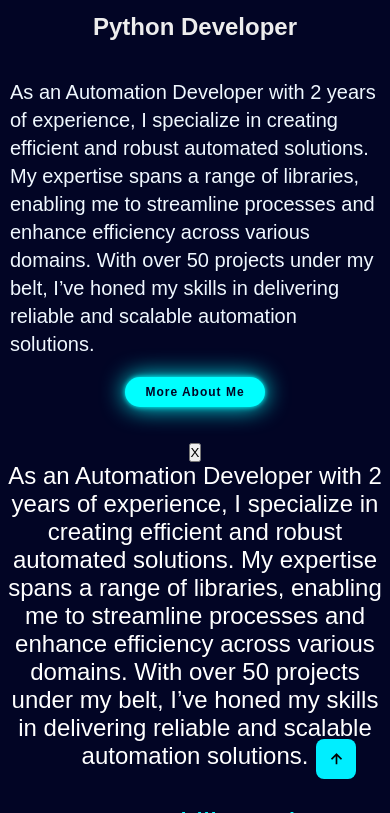
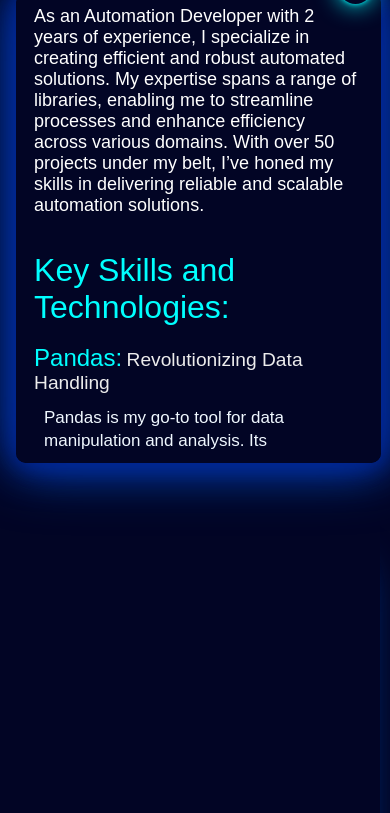
Before and after one commit to PawankedarChaturvedi/Personal_Website, a plain HTML site: page index.html in a window 390 px wide. Both pictures are taken after a click on the button "More About Me". Shown: the part 982-1795 px from the top of the page. Drawn offline with nearby package versions, Linux system fonts and the light colour scheme.

Commit message:
Updated Code of About Me for Mobile  Pawan v_4

```diff
--- a/index.html
+++ b/index.html
@@ -61,7 +61,7 @@
                 <div class="aboutMe-popup" id="aboutMe">
                     <br><br><button href="#" class="btn-box_AboutMe" onclick="closeForm()">X</button>
                     <div class="aboutme_Content" >
-                        <span style="color:white; font-size:x-large;">As an Automation Developer with 2 years of experience, I specialize in creating efficient and robust automated solutions. My expertise spans a range of libraries, enabling me to streamline processes and enhance efficiency across various domains. With over 50 projects under my belt, I’ve
+                        <span id="Bio-AboutMe" >As an Automation Developer with 2 years of experience, I specialize in creating efficient and robust automated solutions. My expertise spans a range of libraries, enabling me to streamline processes and enhance efficiency across various domains. With over 50 projects under my belt, I’ve
                             honed my skills in delivering reliable and scalable automation solutions.</span><br><br><br>
                         <span style="color: aqua; font-size:xx-large;">Key Skills and Technologies:</span><br><br>
 
--- a/style.css
+++ b/style.css
@@ -333,6 +333,67 @@
     .services-list div:hover{
         transform: translateY(-10px);
     }
+    /* The popup form */
+    .aboutMe-popup {
+        display: none;
+        position: fixed;
+        /* padding:35px 40px; */
+        width: 100%;
+        height: 100vh;
+        bottom: 0%;
+        border: 3px solid rgb(2, 5, 37);
+        z-index: 1;
+        right: 10px;
+        background-color: rgb(2, 5, 37);
+    }
+    /* Add styles to the form container */
+    .aboutme_Content {
+        width: 95%;
+        overflow: auto;
+        text-align: left;
+        margin: -4% 6%;
+        max-height: 470px;
+        padding: 0px 5px;
+        border-radius: 10px;
+        border: 13px solid rgb(2, 5, 37);
+        box-shadow: 1px 1px 20px #012290f7,
+                    1px 1px 40px #002eb8f7,
+        1px 1px 60px #0053b8f7;
+    }
+    .aboutme_Content #Bio-AboutMe{
+        color: white;
+        font-size: large;
+    }
+    .aboutme_Content p{
+        font-size: 17px;
+        margin-top: 12px;
+    }
+    .btn-box_AboutMe {
+        display: inline-block;
+        padding: 8px 11px;
+        color:  cyan;
+        background-color: rgb(2, 5, 37);
+        text-decoration: none;
+        border-radius: 40px;
+        letter-spacing: 1px;
+        font-weight: 600;
+        font-size: 16px;
+        margin-left: 40%;
+        margin-top: -10%;
+        position: absolute;
+        border: none;
+        /* opacity: 0; */
+        box-shadow: 0 0 5px cyan,
+        0 0 25px cyan;
+    }
+
+    .btn-box_AboutMe:hover{
+        color:  rgb(2, 5, 37);
+        background-color: #0ef;
+        box-shadow: 0 0 5px rgb(2, 5, 37),
+        1px 1px 25px cyan, 1px 1px 50px cyan,
+        1px 1px 100px cyan, 1px 1px 250px cyan;
+    }
     section {
         display: flex;
         /* flex-direction: column; */
@@ -2023,6 +2084,10 @@
         padding-top: 5px;
         margin: 0%;
     }
+    .aboutme_Content #Bio-AboutMe{
+        color: white;
+        font-size: x-large;
+    }
     .btn-box_AboutMe {
         display: inline-block;
         padding: 17px 20px;
```
